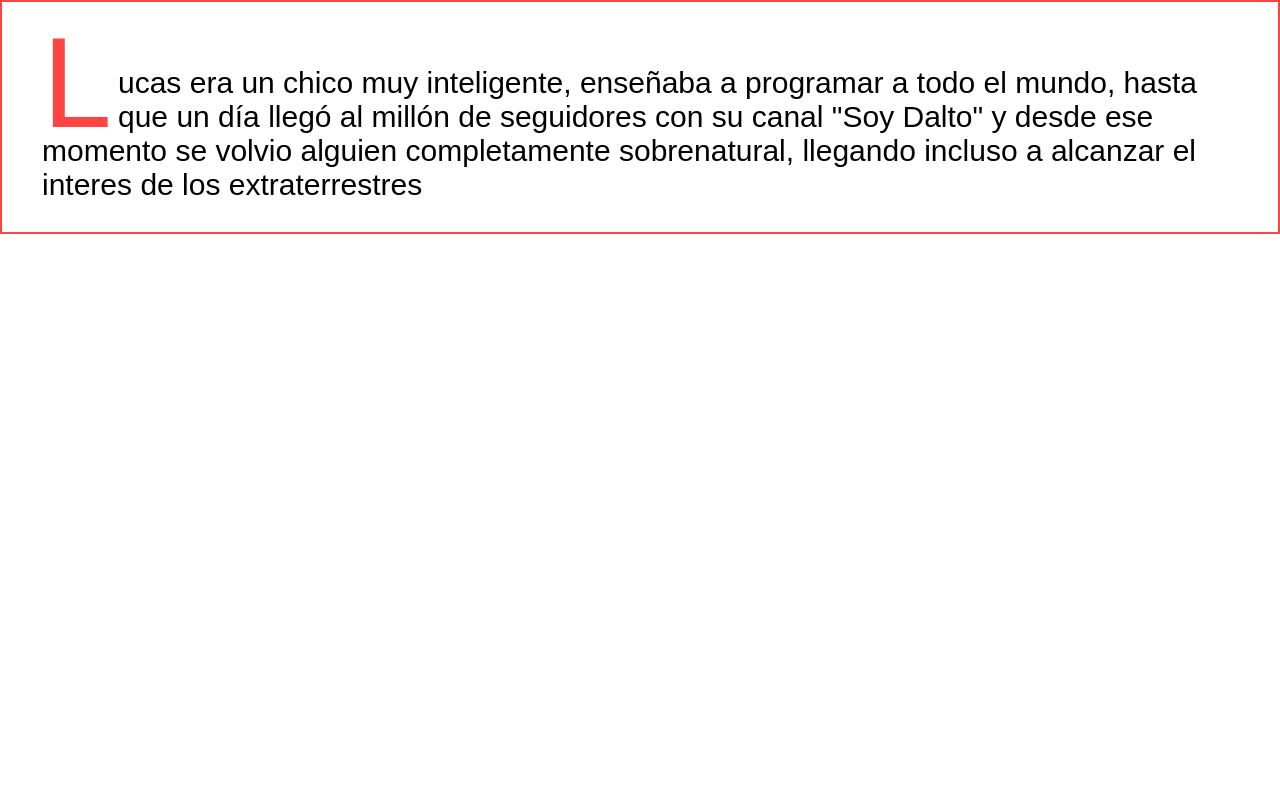
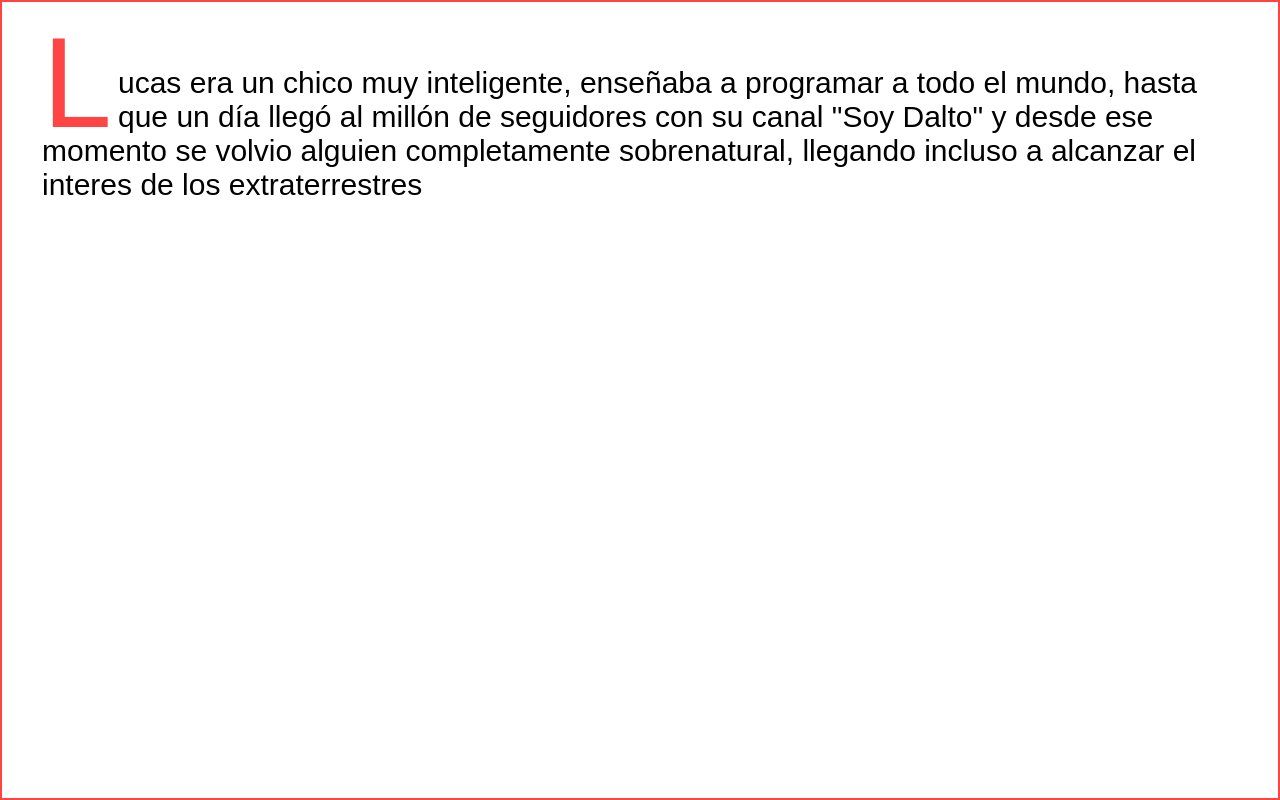
Before and after one commit to Jesus-Alexis/CSS-practice, a plain HTML site: page CSS.Avnzadp/inittal-letter.html in a window 1280 px wide. Drawn offline with Linux system fonts and the light colour scheme.

Commit message:
aprendiendo medidas en dvh

```diff
--- a/CSS.Avnzadp/initial-letter.css
+++ b/CSS.Avnzadp/initial-letter.css
@@ -11,6 +11,9 @@ body{
     font-size: 30px;
     padding: 0 40px;
     border: 2px solid #f44;
+    /* Ahora las unidades de medidad
+    son dhv o dhw para que se hagan resposive */
+    height: 100dvh;
 }
 
 p::first-letter{
```
Also changed, not shown: CSS.Avnzadp/inittal-letter.html (line endings or trailing spaces).
